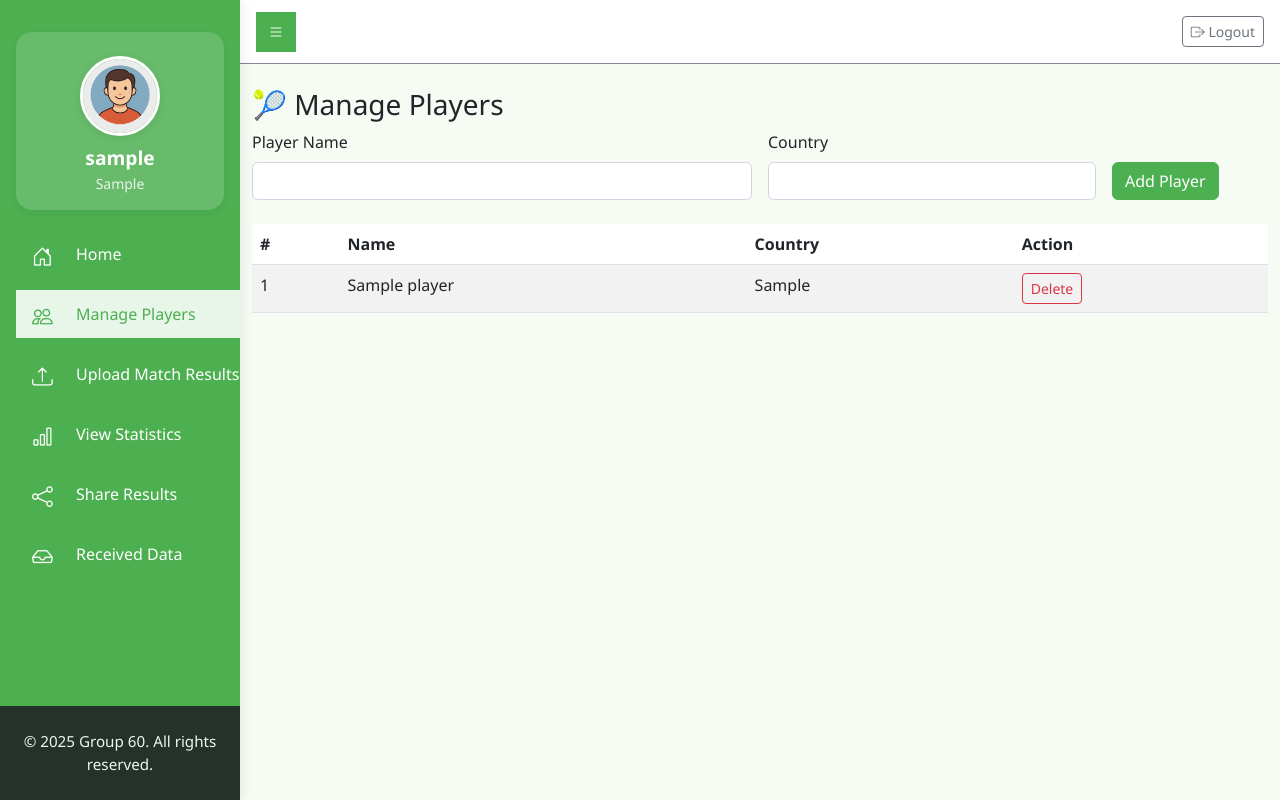
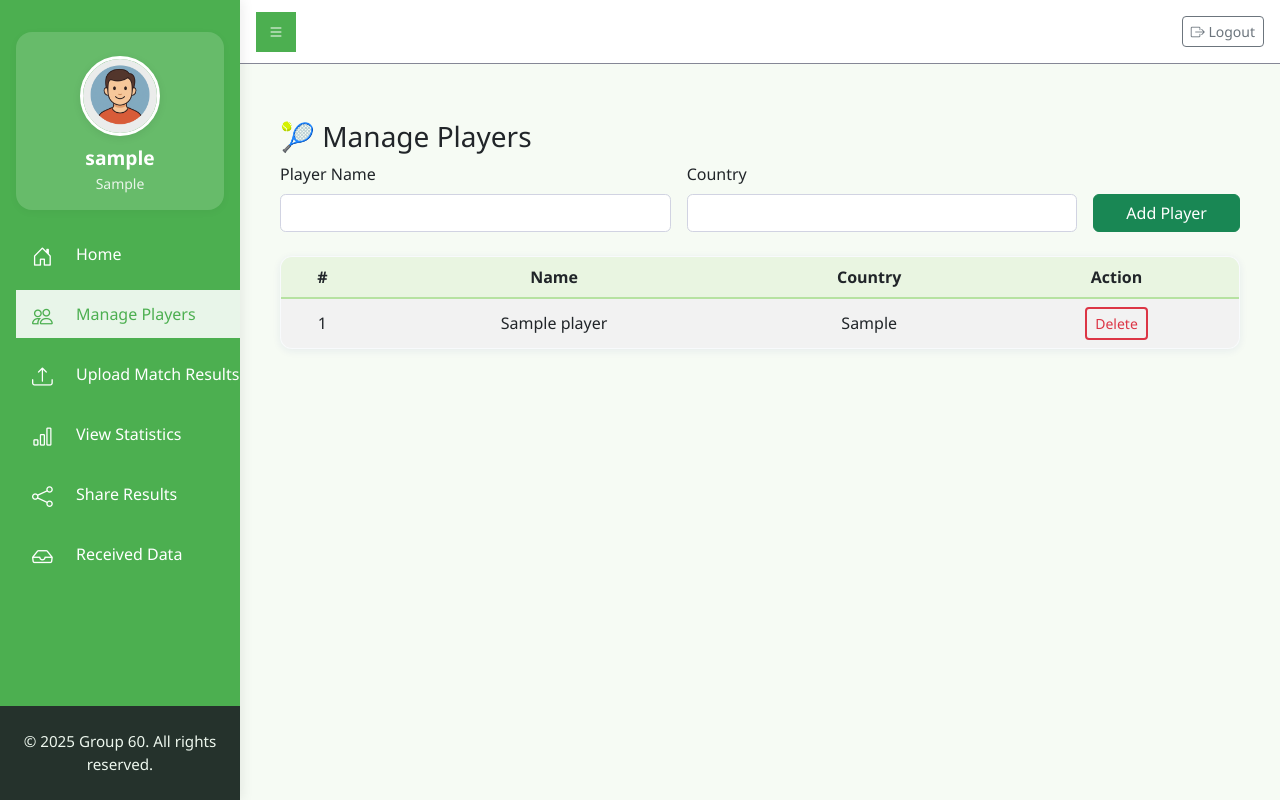
Before and after one commit to ThanhVinhTong/Tennis-Tournament, a Flask app: page /players in a window 1280 px wide. Run offline with Flask 3, Linux system fonts and the light colour scheme; a user stored in the database is signed in; tables that the repository leaves empty hold one stand-in row (values such as "Sample post"); some libraries are stand-ins or nearby versions.

Commit message:
enhance manage_players ui: add padding, shadow, and center table content and buttons

```diff
--- a/app/main/routes.py
+++ b/app/main/routes.py
@@ -636,3 +636,10 @@ def api_statistics():
         'active_players': active_players,
         'tournaments_count': tournaments_count
     })
+
+@bp.route('/bulk_delete_players', methods=['POST'])
+def bulk_delete_players():
+    player_ids = request.form.getlist('player_ids')
+    # Delete players with these IDs from the database
+    # Add a flash message
+    return redirect(url_for('main.manage_players'))
--- a/app/static/css/style.css
+++ b/app/static/css/style.css
@@ -340,3 +340,53 @@ body.sidebar-collapsed .footer {
   font-size: 0.95rem;
   opacity: 0.9;
 }
+
+/* --- Manage Players Section Enhancements --- */
+.manage-players-section {
+  border-radius: 18px;
+  padding: 2rem 2.5rem 2.5rem 2.5rem;
+  margin-bottom: 2rem;
+}
+
+.manage-players-section form {
+  margin-bottom: 2rem;
+}
+
+.manage-players-section .table {
+  background: #f8fafc;
+  border-radius: 12px;
+  overflow: hidden;
+  box-shadow: 0 2px 8px 0 rgba(31, 38, 135, 0.07);
+  border: 1px solid #e3e6f0;
+}
+
+.manage-players-section .table thead th {
+  background: #e9f5e1;
+  border-bottom: 2px solid #b6e2a1;
+  font-weight: 600;
+}
+
+.manage-players-section .table-striped > tbody > tr:nth-of-type(odd) {
+  background-color: #f4f9f4;
+}
+
+.manage-players-section .table-striped > tbody > tr:nth-of-type(even) {
+  background-color: #eaf4ea;
+}
+
+.manage-players-section .btn-outline-danger {
+  border-width: 2px;
+}
+
+.manage-players-section .table th, .manage-players-section .table td {
+  text-align: center;
+  vertical-align: middle;
+}
+
+.manage-players-section td form {
+  display: flex;
+  justify-content: center;
+  align-items: center;
+  height: 100%;
+  margin: 0;
+}
--- a/app/templates/main/players.html
+++ b/app/templates/main/players.html
@@ -1,21 +1,21 @@
 {% extends "base.html" %}
 {% block title %}Manage Players{% endblock %}
 {% block content %}
-<div class="container mt-4">
+<div class="container mt-4 manage-players-section">
   <h3>🎾 Manage Players</h3>
 
-  <form method="POST" class="row g-3 mb-4">
+  <form method="POST" class="row g-3 mb-4 align-items-end">
     {{ form.hidden_tag() }}
-    <div class="col-md-6">
+    <div class="col-md-5">
       {{ form.name.label(class="form-label") }}
       {{ form.name(class="form-control") }}
     </div>
-    <div class="col-md-4">
+    <div class="col-md-5">
       {{ form.country.label(class="form-label") }}
       {{ form.country(class="form-control") }}
     </div>
-    <div class="col-md-2 align-self-end">
-      {{ form.submit(class="btn btn-primary") }}
+    <div class="col-md-2 d-flex align-items-end">
+      {{ form.submit(class="btn btn-success w-100 h-100") }}
     </div>
   </form>
 
```
